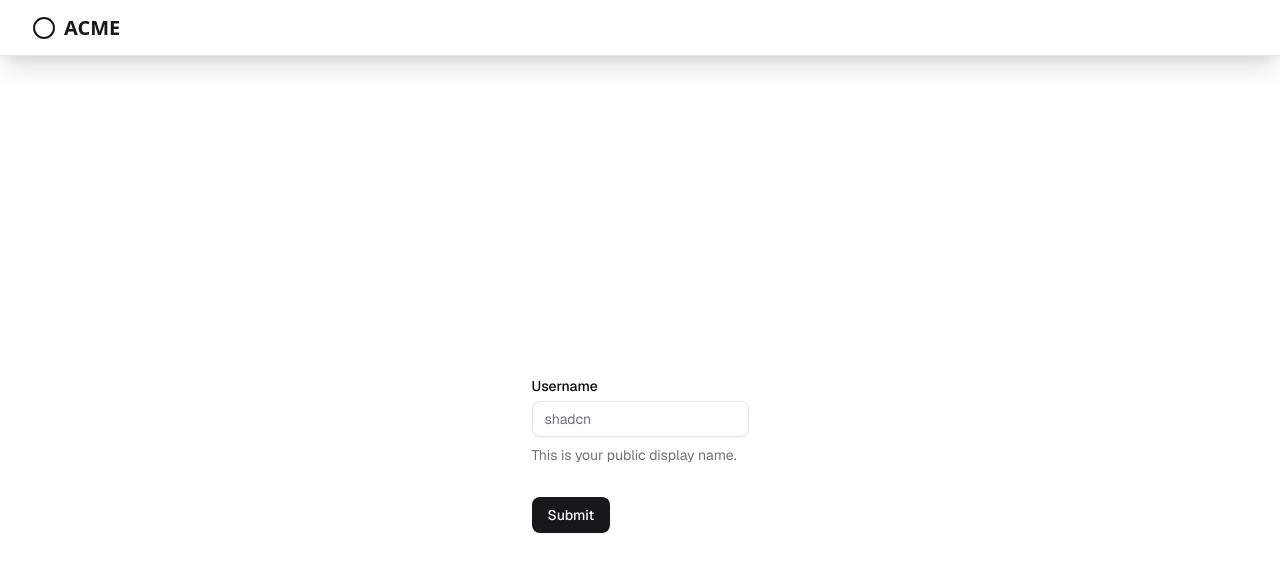
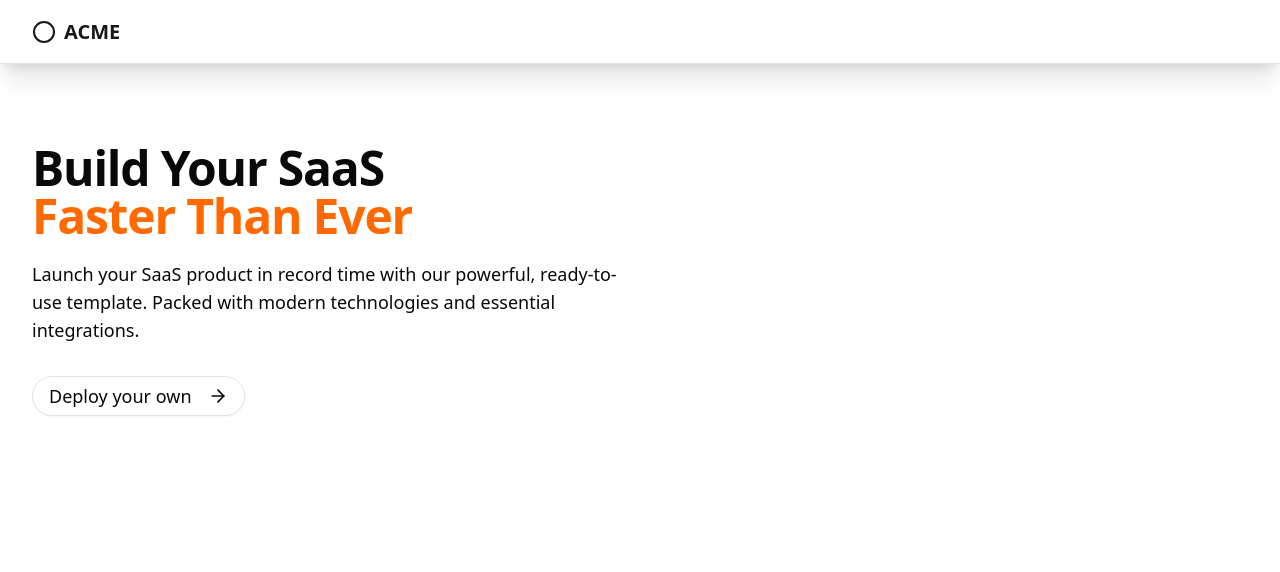
Before and after one commit to minudapp/utopia, a Next.js app: page / in a window 1280 px wide. Shown: the top 572 px of the page. Built offline with nearby package versions, Linux system fonts and the light colour scheme.

Commit message:
Add pino logging

```diff
--- a/next.config.ts
+++ b/next.config.ts
@@ -1,5 +1,7 @@
 import type { NextConfig } from "next";
 
-const nextConfig: NextConfig = {};
+const nextConfig: NextConfig = {
+  serverExternalPackages: ["pino", "pino-pretty"],
+};
 
 export default nextConfig;
--- a/package.json
+++ b/package.json
@@ -4,7 +4,7 @@
   "private": true,
   "scripts": {
     "dev": "next dev --turbopack",
-    "build": "next build",
+    "build": "next build --turbopack",
     "start": "next start",
     "lint": "next lint",
     "prepare": "husky",
@@ -17,6 +17,7 @@
     "clsx": "^2.1.1",
     "lucide-react": "^0.525.0",
     "next": "15.4.1",
+    "pino": "^9.7.0",
     "react": "19.1.0",
     "react-dom": "19.1.0",
     "tailwind-merge": "^3.3.1",
@@ -33,6 +34,7 @@
     "eslint-config-prettier": "^10.1.5",
     "husky": "^9.1.7",
     "lint-staged": "^16.1.2",
+    "pino-pretty": "^13.0.0",
     "prettier": "^3.6.2",
     "prettier-plugin-tailwindcss": "^0.6.14",
     "tailwindcss": "^4",
--- /dev/null
+++ b/src/app/api/healthcheck/route.ts
@@ -0,0 +1,10 @@
+import { logger } from "@/lib/logger";
+
+export function GET() {
+  logger.info("Health check endpoint hit");
+
+  return Response.json(
+    { status: "ok", timestamp: Date.now() },
+    { status: 200 },
+  );
+}
--- a/src/app/globals.css
+++ b/src/app/globals.css
@@ -1,5 +1,5 @@
-@import 'tailwindcss';
-@import 'tw-animate-css';
+@import "tailwindcss";
+@import "tw-animate-css";
 
 @custom-variant dark (&:is(.dark *));
 
@@ -42,7 +42,7 @@
   --radius-lg: var(--radius);
   --radius-xl: calc(var(--radius) + 4px);
 
-	--header-height: 3.5rem;
+  --header-height: 4rem;
   --page-height: calc(100svh - var(--header-height));
 }
 
--- a/src/app/page.tsx
+++ b/src/app/page.tsx
@@ -1,11 +1,47 @@
-import { ProfileForm } from "@/components/example-form";
+import { ArrowRight, Terminal } from "lucide-react";
+import Link from "next/link";
+
+import { PageContainer } from "@/components/shared/page-container";
+import { Button } from "@/components/ui/button";
+import { Heading } from "@/components/ui/heading";
+import { Paragraph } from "@/components/ui/paragraph";
 
 export default function HomePage() {
   return (
-    <div className="grid min-h-screen grid-rows-[20px_1fr_20px] items-center justify-items-center gap-16 p-8 pb-20 font-sans sm:p-20">
-      <main className="row-start-2 flex flex-col items-center gap-[32px] sm:items-start">
-        <ProfileForm />
-      </main>
-    </div>
+    <PageContainer>
+      <section className="py-20">
+        <div className="mx-auto max-w-7xl px-4 sm:px-6 lg:px-8">
+          <div className="lg:grid lg:grid-cols-12 lg:gap-8">
+            <div className="sm:text-center md:mx-auto md:max-w-2xl lg:col-span-6 lg:text-left">
+              <Heading className="text-left">
+                Build Your SaaS
+                <span className="block text-orange-500">Faster Than Ever</span>
+              </Heading>
+              <Paragraph className="mt-3 sm:mt-5 lg:text-lg">
+                Launch your SaaS product in record time with our powerful,
+                ready-to-use template. Packed with modern technologies and
+                essential integrations.
+              </Paragraph>
+              <div className="mt-8 sm:mx-auto sm:max-w-lg sm:text-center lg:mx-0 lg:text-left">
+                <Button
+                  size="lg"
+                  variant="outline"
+                  className="rounded-full text-lg"
+                  asChild
+                >
+                  <Link
+                    href="https://vercel.com/templates/next.js/next-js-saas-starter"
+                    target="_blank"
+                  >
+                    Deploy your own
+                    <ArrowRight className="ml-2 size-5" />
+                  </Link>
+                </Button>
+              </div>
+            </div>
+          </div>
+        </div>
+      </section>
+    </PageContainer>
   );
 }
--- a/src/components/example-form.tsx
+++ /dev/null
@@ -1,44 +0,0 @@
-"use client";
-
-import z from "zod";
-
-import { Button } from "@/components/ui/button";
-import {
-  Form,
-  FormControl,
-  FormDescription,
-  FormField,
-  FormLabel,
-  FormMessage,
-} from "@/components/ui/form";
-import { Input } from "@/components/ui/input";
-import { getZodConstraint } from "@/utils/constraint";
-
-const formSchema = z.object({
-  username: z
-    .string()
-    .min(2, "Username must be at least 2 characters.")
-    .max(50, "Username must be at most 50 characters."),
-});
-
-export function ProfileForm() {
-  const constraint = getZodConstraint(formSchema);
-
-  return (
-    <Form className="space-y-8">
-      <FormField name="username">
-        <FormLabel>Username</FormLabel>
-        <FormControl>
-          <Input
-            placeholder="shadcn"
-            autoComplete="username"
-            {...constraint.username}
-          />
-        </FormControl>
-        <FormDescription>This is your public display name.</FormDescription>
-        <FormMessage />
-      </FormField>
-      <Button type="submit">Submit</Button>
-    </Form>
-  );
-}
--- a/src/components/ui/heading.tsx
+++ b/src/components/ui/heading.tsx
@@ -6,8 +6,8 @@ import { cn } from "@/lib/utils";
 const headingVariants = cva("scroll-m-20 tracking-tight", {
   variants: {
     variant: {
-      h1: "text-balance text-center font-extrabold text-4xl",
-      h2: "font-semibold text-3xl first:mt-0",
+      h1: "text-balance text-center font-extrabold text-4xl lg:text-5xl 2xl:text-6xl",
+      h2: "font-semibold text-3xl lg:text-4xl first:mt-0",
       h3: "font-semibold text-2xl",
       h4: "font-semibold text-xl",
     },
--- a/src/config/env/server.ts
+++ b/src/config/env/server.ts
@@ -4,7 +4,7 @@ const EnvSchema = z.object({
   NODE_ENV: z.enum(["development", "production", "test"]),
   APP_URL: z.url(),
   LOG_LEVEL: z
-    .enum(["debug", "info", "warn", "error", "fatal"])
+    .enum(["fatal", "error", "warn", "info", "debug", "trace"])
     .default("info"),
 });
 
--- /dev/null
+++ b/src/lib/logger.ts
@@ -0,0 +1,30 @@
+import pino from "pino";
+
+import { env } from "@/config/env/server";
+import { isDevelopment } from "@/utils/environment";
+
+function getTransport() {
+  if (isDevelopment()) {
+    return {
+      target: "pino-pretty",
+      options: {
+        colorize: true,
+        translateTime: "SYS:standard",
+        ignore: "pid,hostname",
+      },
+    };
+  }
+
+  return undefined;
+}
+
+export const logger = pino({
+  level: env.LOG_LEVEL,
+  timestamp: pino.stdTimeFunctions.isoTime,
+  formatters: {
+    level: (label) => {
+      return { level: label.toUpperCase() };
+    },
+  },
+  transport: getTransport(),
+});
--- a/src/lib/utils.ts
+++ b/src/lib/utils.ts
@@ -1,5 +1,5 @@
-import { type ClassValue, clsx } from 'clsx';
-import { twMerge } from 'tailwind-merge';
+import { type ClassValue, clsx } from "clsx";
+import { twMerge } from "tailwind-merge";
 
 export function cn(...inputs: ClassValue[]) {
   return twMerge(clsx(inputs));
--- /dev/null
+++ b/src/utils/environment.ts
@@ -0,0 +1,19 @@
+export function isDevelopment() {
+  return process.env.NODE_ENV === "development";
+}
+
+export function isProduction() {
+  return process.env.NODE_ENV === "production";
+}
+
+export function isTest() {
+  return process.env.NODE_ENV === "test";
+}
+
+export function isServer() {
+  return typeof window === "undefined";
+}
+
+export function isClient() {
+  return typeof window !== "undefined";
+}
```
Also changed, not shown: 1 other file (tests, documents, lock files or other folders). Lines whose indentation alone changed are shown as unchanged.
